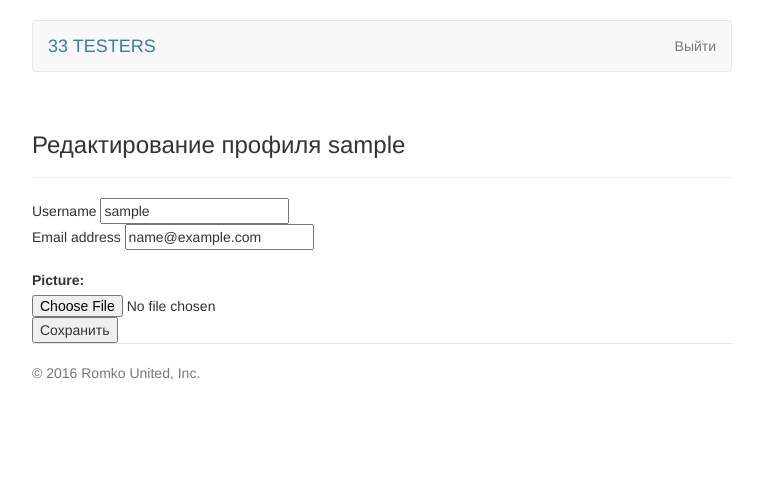
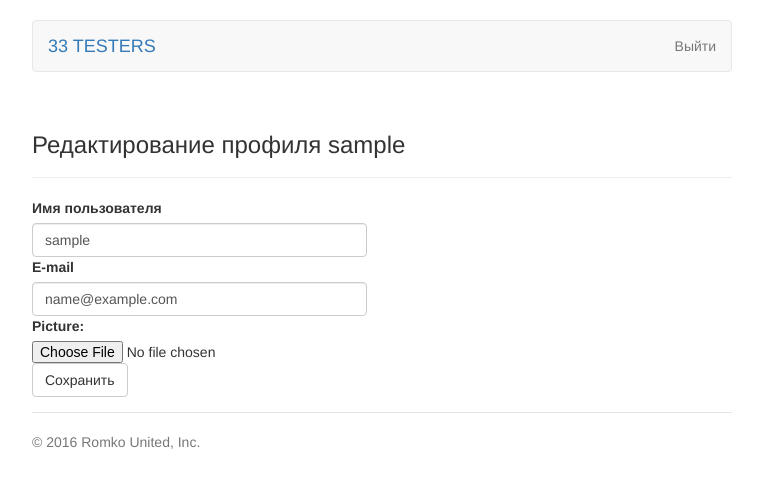
Before and after one commit to romesh33/django_mango_site, a Django app: page /cabinet/1/edit/ in a window 1280 px wide. Shown: the top 488 px of the page, without its empty margins (258-1021 px from the left). Run offline with Django 3.2, Linux system fonts and the light colour scheme; the visitor is signed in with stand-in values (Sample User, id 1); data comes from the database, SQL or seed files in the repository; some libraries are stand-ins or nearby versions.

Commit message:
Latest templates changes with BS. TODOes exist.

```diff
--- a/t2t/cabinet/templates/cabinet/cabinet_edit.html
+++ b/t2t/cabinet/templates/cabinet/cabinet_edit.html
@@ -10,17 +10,37 @@
     </div>
     {% if user.is_authenticated %}
         <form id="user_form" method="post" action="{% url 'cabinet:edit_profile' user.id %}" enctype="multipart/form-data">
-            {% csrf_token %}
-            {{ user_form.non_field_errors }}
-            {{ user_form.username.label }} {{ user_form.username }}<br>
-            {% if show_unique_username_error %}
-                {{ user_form.username.errors }} <br>
-            {% endif %}
-            {{ user_form.email.label }} {{ user_form.email }}<br>
-            {{ user_form.email.errors }} <br>
-            {{ profile_form }}
-            <!-- Provide a button to click to submit the form. -->
-            <input type="submit" name="submit" value="Сохранить" />
+            <div class="form-group row">
+                <div class="col-md-6">
+                    {% csrf_token %}
+                    {% if user_form.non_field_errors %}
+                        <div class="alert alert-warning" role="alert">
+                                    <p>{{ user_form.non_field_errors }}</p>
+                                </div>
+                    {% endif %}
+                    <label for="user_name">Имя пользователя</label>
+                    {% if show_unique_username_error %}
+                        <div class="alert alert-warning" role="alert">
+                            <p>{{ user_form.username.errors }}</p>
+                        </div>
+                    {% endif %}
+                    <!--TODO: Form doesn't show error for username field. For example, when it's empty. Only unique
+                     error is shown.-->
+
+                    <input type="text" name="username" value="{{ user_form.username.value }}" size="50"
+                           class="form-control" id="user_name"/>
+                    {% if user_form.email.errors %}
+                        <div class="alert alert-warning" role="alert">
+                            <p>{{ user_form.email.errors }}</p>
+                        </div>
+                    {% endif %}
+                    <label for="user_email">E-mail</label>
+                    <input type="text" name="email" value="{{ user_form.email.value }}" size="50"
+                           class="form-control" id="user_email"/>
+                    {{ profile_form }}
+                    <!-- Provide a button to click to submit the form. -->
+                    <input type="submit" name="submit" value="Сохранить" class="btn btn-default"/>
+                </div>
         </form>
     {% endif %}
 </div>
--- a/t2t/cabinet/views.py
+++ b/t2t/cabinet/views.py
@@ -95,4 +95,5 @@ def editProfile(request, user_id):
         profile_form = UserProfileForm(data)
     context = {"user_form": user_form, "profile_form": profile_form, "show_unique_username_error":
         show_unique_username_error}
+    logging.warning(show_unique_username_error)
     return render(request, 'cabinet/cabinet_edit.html', context)
--- a/t2t/templates/login.html
+++ b/t2t/templates/login.html
@@ -20,7 +20,9 @@
         <h3>Войти на сайт</h3>
     </div>
     {% if wrong_details %}
-        <p style="color:red">Введённые логин или пароль неправильны. Попробуйте еще раз.</p>
+        <div class="alert alert-warning" role="alert">
+            <p style="color:red">Введённые логин или пароль неправильны. Попробуйте еще раз.</p>
+        </div>
     {% endif %}
     <form id="login_form" method="post" action="{% url 'login' %}">
         <div class="form-group row">
```
Also changed, not shown: t2t/bugs/templates/bugs/new_ticket.html (+30 -5 lines), t2t/templates/register.html (+33 -6 lines).
